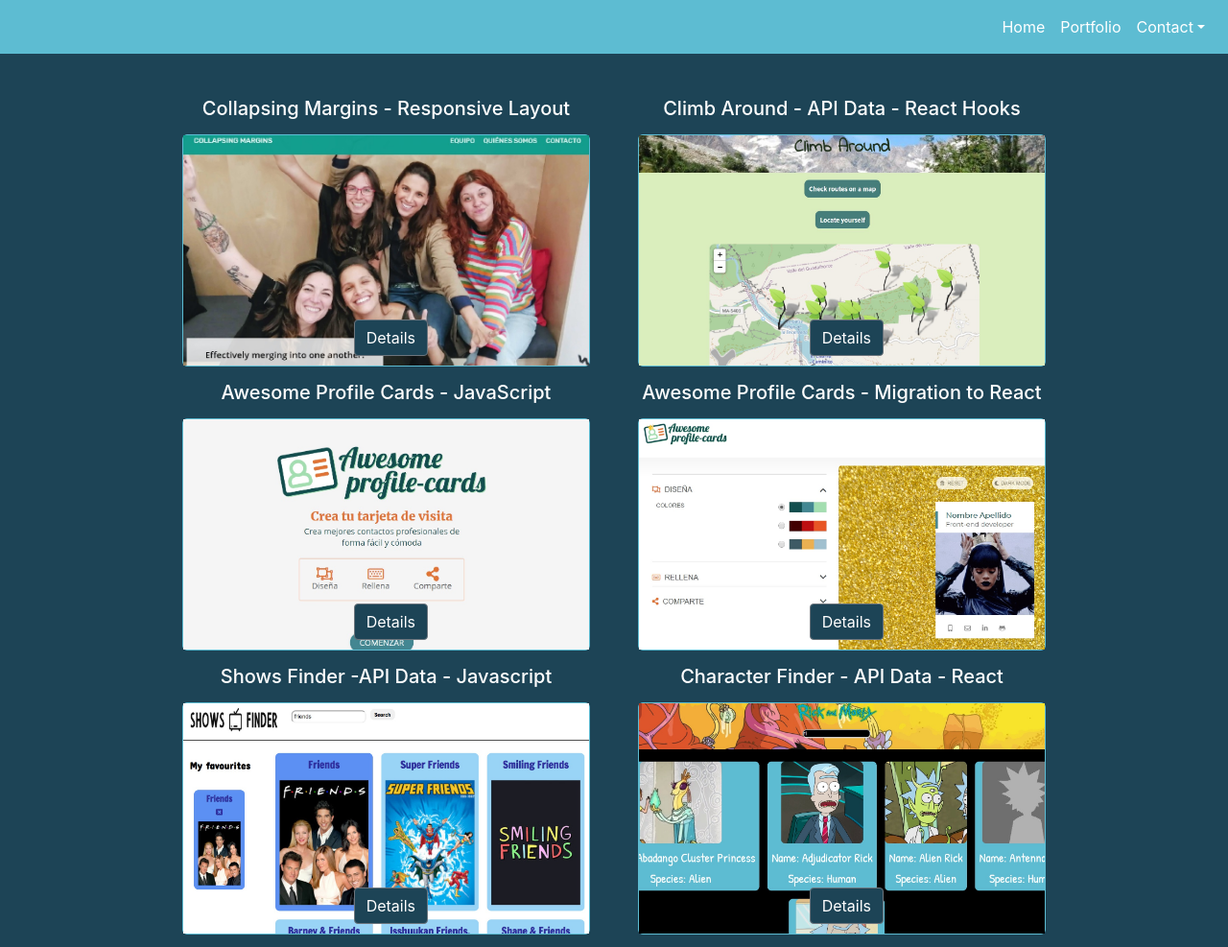
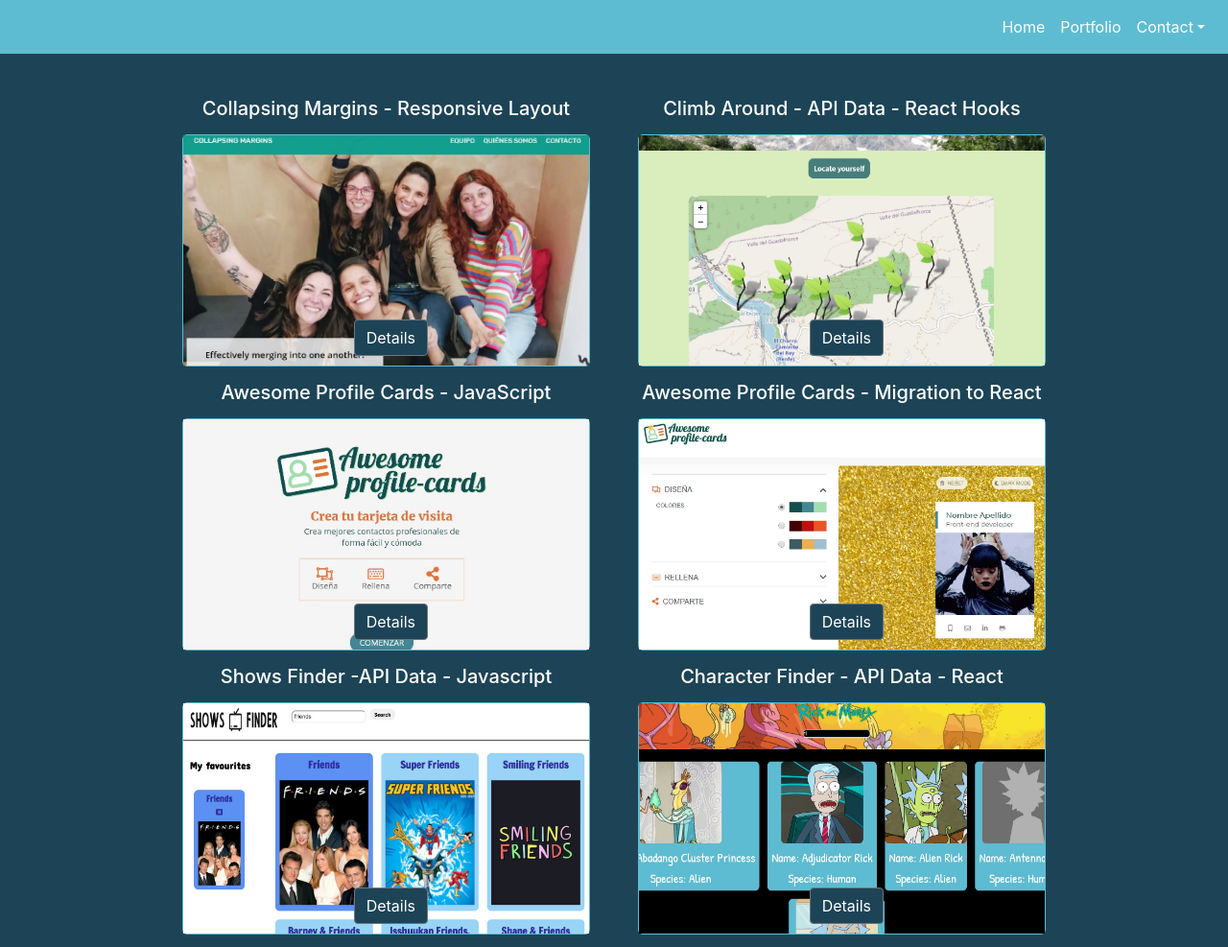
Before and after one commit to gavimar/gavimar-portfolio2, a React app: page /#/Portfolio in a window 1280 px wide. Shown: the whole page at 96% size. Built offline with nearby package versions, Linux system fonts and the light colour scheme; a web font is replaced by a local one.

Commit message:
climb picture

```diff
--- a/src/stylesheets/layout/_portfolio.scss
+++ b/src/stylesheets/layout/_portfolio.scss
@@ -70,7 +70,7 @@
     }
 
     .climb{
-      background-image: url(../../images/climbAround2.jpg);
+      background-image: url(../../images/climbAround3.jpg);
     }
 
     .card-front{
```
Also changed, not shown: src/images/climbAround3.jpg (added).
